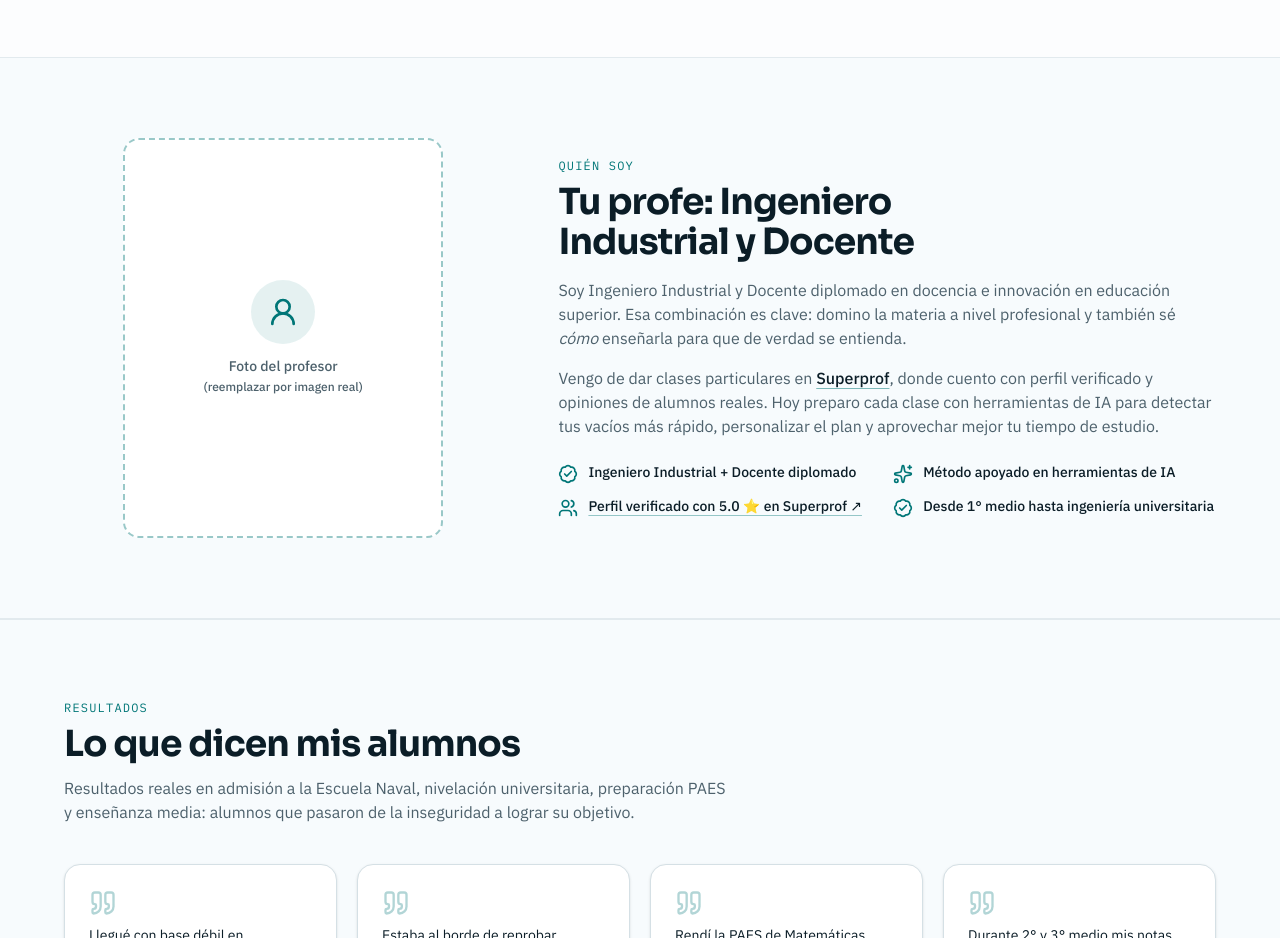
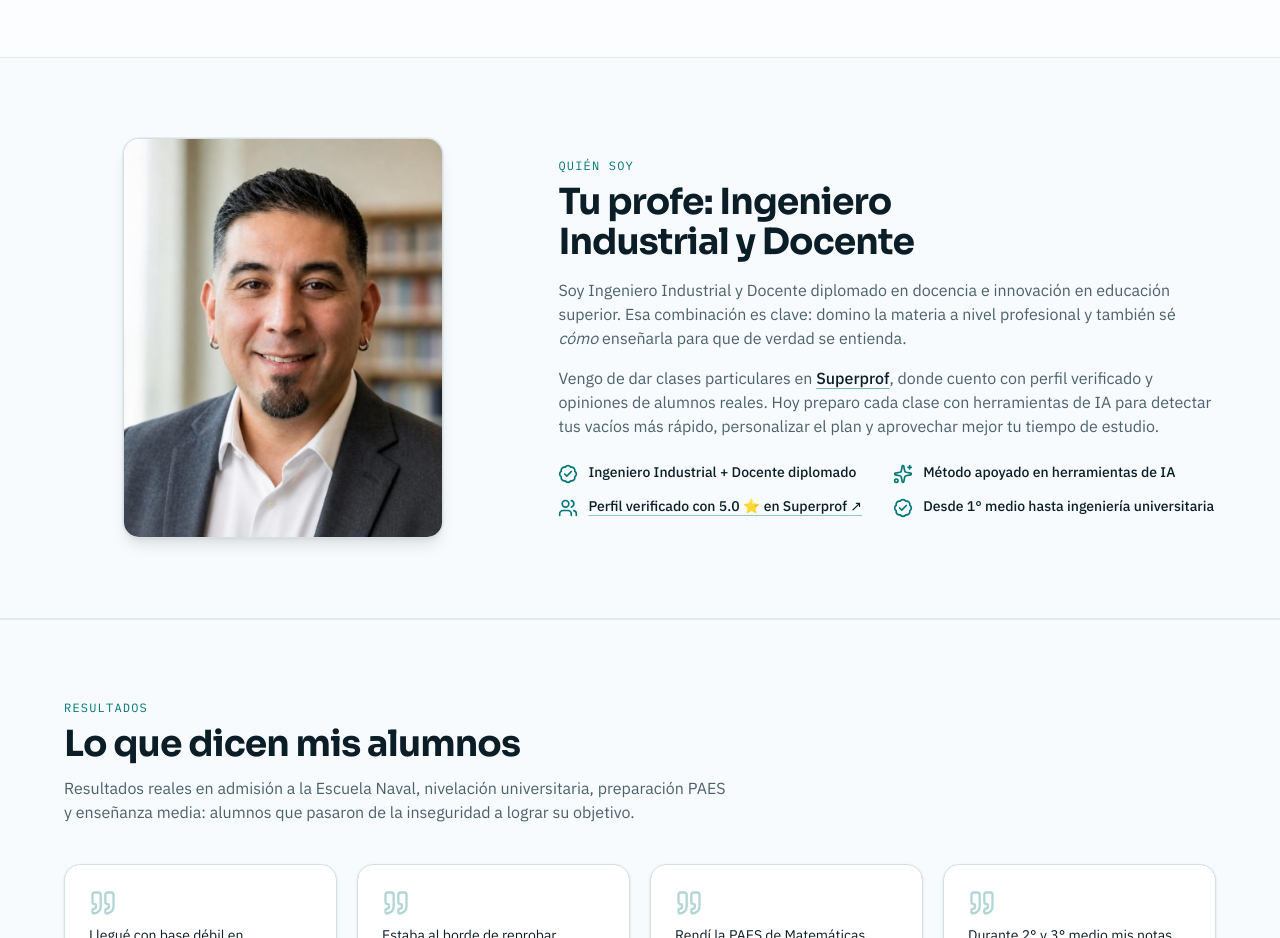
Before and after one commit to paillamilm-blip/tuprofeindustrial-web, a Next.js app: page / in a window 1280 px wide. Shown: the part 3780-4718 px from the top of the page. Built offline with nearby package versions, Linux system fonts and the light colour scheme.

Commit message:
feat(branding): monta foto oficial del profesor en seccion about

```diff
--- a/components/sections/about.tsx
+++ b/components/sections/about.tsx
@@ -1,15 +1,11 @@
-import { UserRound, BadgeCheck, Users, Sparkles } from "lucide-react";
+import Image from "next/image";
+import { BadgeCheck, Users, Sparkles } from "lucide-react";
 
 import { Reveal } from "@/components/sections/reveal";
 
 /**
  * About ("Quién soy / Tu profe") — bio profesional con las credenciales clave
- * y senales de confianza (experiencia en superprofe.cl, alumnos reales).
- *
- * El retrato es un PLACEHOLDER accesible: una caja con relacion de aspecto
- * reservada (aspect-[4/5]) para evitar CLS cuando se reemplace por la foto
- * real. Lleva una etiqueta visible "Foto del profesor — reemplazar" y un
- * aria-label, sin usar fotos de stock falsas.
+ * y señales de confianza (perfil verificado en Superprof, alumnos reales).
  */
 export function About() {
   return (
@@ -18,23 +14,17 @@ export function About() {
       className="scroll-mt-24 border-y border-border/60 bg-muted/30 px-4 py-16 sm:px-6 sm:py-20"
     >
       <div className="mx-auto grid max-w-6xl gap-10 lg:grid-cols-[0.8fr_1.2fr] lg:items-center lg:gap-14">
-        {/* Placeholder de foto con aspecto reservado */}
+        {/* Retrato oficial del profesor */}
         <Reveal className="order-1 lg:order-none">
-          <figure
-            role="img"
-            aria-label="Espacio reservado para la foto del profesor. Pendiente de reemplazar por una imagen real."
-            className="relative mx-auto aspect-[4/5] w-full max-w-xs overflow-hidden rounded-2xl border-2 border-dashed border-primary/40 bg-card"
-          >
-            <div className="absolute inset-0 flex flex-col items-center justify-center gap-3 p-6 text-center">
-              <span className="inline-flex size-16 items-center justify-center rounded-full bg-primary/10 text-primary">
-                <UserRound className="size-8" aria-hidden="true" />
-              </span>
-              <figcaption className="text-sm font-medium text-muted-foreground">
-                Foto del profesor
-                <br />
-                <span className="text-xs">(reemplazar por imagen real)</span>
-              </figcaption>
-            </div>
+          <figure className="relative mx-auto aspect-[4/5] w-full max-w-xs overflow-hidden rounded-2xl border border-border bg-card shadow-lg ring-1 ring-border/50">
+            <Image
+              src="/profe.jpg"
+              alt="Matías, Ingeniero Civil Industrial y Docente - TuProfeIndustrial"
+              fill
+              sizes="(max-width: 768px) 100vw, 320px"
+              className="object-cover"
+              priority
+            />
           </figure>
         </Reveal>
 
```
Also changed, not shown: public/profe.jpg (added).
